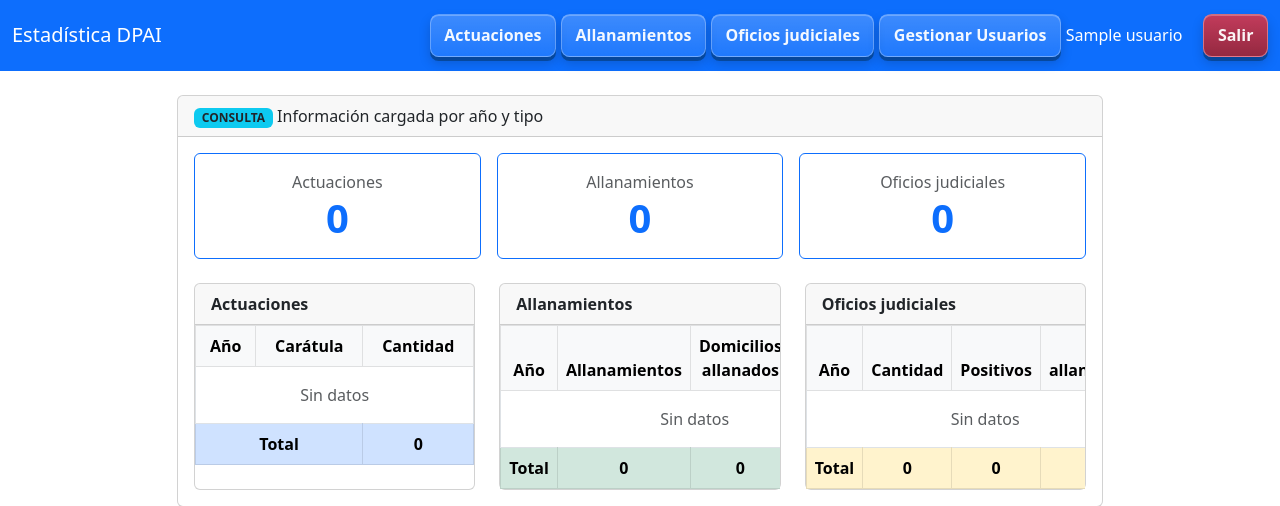
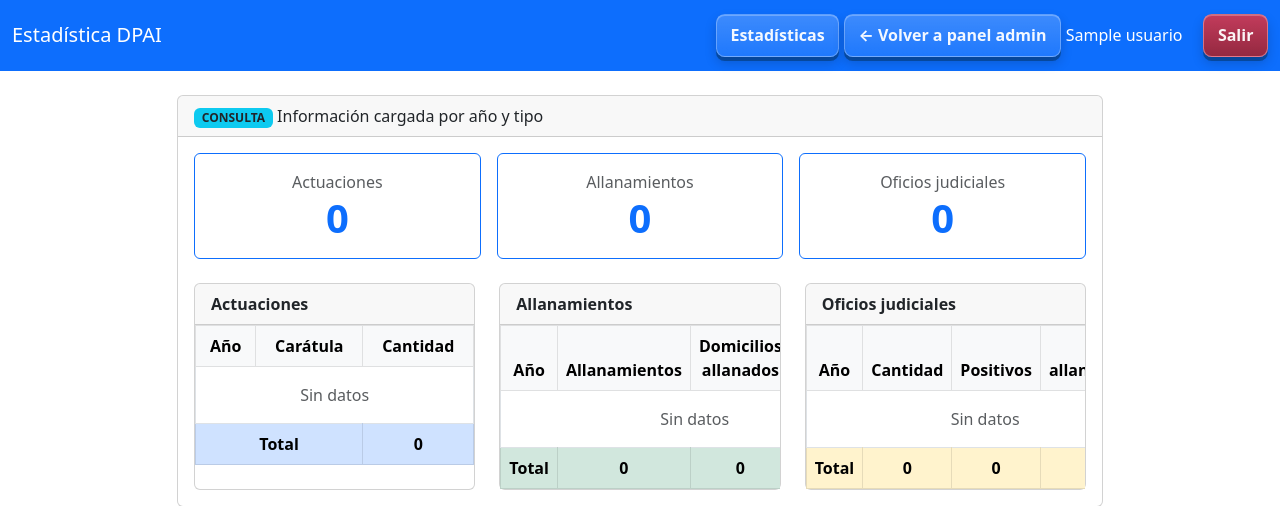
Before and after one commit to ArgusLuCh/dpai, a Flask app: page /estadisticas in a window 1280 px wide. Shown: the top 506 px of the page. Run offline with Flask 3, Linux system fonts and the light colour scheme; a user stored in the database is signed in; a database or web service that is not in the repository returns one stand-in record (values such as "Sample title"); data that the repository does not hold is empty; some libraries are stand-ins or nearby versions.

Commit message:
Agrego vista previa de consultor para administradores

```diff
--- a/app.py
+++ b/app.py
@@ -1,5 +1,5 @@
 import os
-from flask import Flask, render_template, request, redirect, url_for
+from flask import Flask, render_template, request, redirect, url_for, session
 from flask_login import LoginManager, UserMixin, login_user, logout_user, login_required, current_user
 from werkzeug.security import generate_password_hash, check_password_hash
 import psycopg2
@@ -160,6 +160,28 @@ def load_user(user_id):
         return Usuario(user['id'], user['nombre_usuario'], user['nombre_completo'], user['es_admin'], user['es_consulta'])
     return None
 
+def vista_consultor_activa():
+    """True si un admin activó el modo 'ver como consultor' en esta sesión."""
+    return bool(session.get('vista_consultor')) and current_user.is_authenticated and current_user.es_admin
+
+def es_admin_efectivo():
+    """Admin real, excepto mientras está previsualizando la vista de consultor."""
+    return current_user.is_authenticated and current_user.es_admin and not vista_consultor_activa()
+
+def es_consulta_efectivo():
+    """Trata al usuario como 'de consulta' si lo es de verdad, o si un admin
+    activó la previsualización de esa vista."""
+    if vista_consultor_activa():
+        return True
+    return current_user.is_authenticated and current_user.es_consulta and not current_user.es_admin
+
+@app.context_processor
+def inject_vista_helpers():
+    return dict(
+        vista_consultor_activa=vista_consultor_activa(),
+        es_admin_real=current_user.is_authenticated and current_user.es_admin
+    )
+
 STATUSES = {
     'elevada': 'Elevada',
     'elevada_con_acusado': 'Elevada (con acusado)',
@@ -203,6 +225,20 @@ def login():
 def logout():
     logout_user()
     return redirect(url_for('login'))
+
+@app.route('/vista/consultor')
+@login_required
+def activar_vista_consultor():
+    if not current_user.es_admin:
+        return redirect(url_for('index'))
+    session['vista_consultor'] = True
+    return redirect(url_for('estadisticas'))
+
+@app.route('/vista/admin')
+@login_required
+def volver_vista_admin():
+    session.pop('vista_consultor', None)
+    return redirect(url_for('index'))
 
 @app.route('/registrar', methods=['GET', 'POST'])
 def registrar():
@@ -267,12 +303,12 @@ def olvide_password():
 @app.route('/')
 @login_required
 def index():
-    if current_user.es_consulta and not current_user.es_admin:
+    if es_consulta_efectivo():
         return redirect(url_for('estadisticas'))
     conn = get_db()
     busqueda = request.args.get('q', '').strip()
 
-    if current_user.es_admin:
+    if es_admin_efectivo():
         if busqueda:
             # Búsqueda general en múltiples campos
             patron = f'%{busqueda}%'
@@ -300,12 +336,12 @@ def index():
         actuaciones_por_usuario = {}
 
     conn.close()
-    return render_template('index.html', actuaciones=filas, actuaciones_por_usuario=actuaciones_por_usuario, statuses=STATUSES, colors=COLORS, es_admin=current_user.es_admin, busqueda=busqueda)
+    return render_template('index.html', actuaciones=filas, actuaciones_por_usuario=actuaciones_por_usuario, statuses=STATUSES, colors=COLORS, es_admin=es_admin_efectivo(), busqueda=busqueda)
 
 @app.route('/add', methods=['POST'])
 @login_required
 def add():
-    if current_user.es_consulta and not current_user.es_admin:
+    if es_consulta_efectivo():
         return redirect(url_for('estadisticas'))
     numero_actuacion = request.form.get('numero_actuacion','').strip()
     caratula = request.form.get('caratula','').strip()
@@ -335,7 +371,7 @@ def add():
 @app.route('/edit/<int:id>', methods=['GET','POST'])
 @login_required
 def edit(id):
-    if current_user.es_consulta and not current_user.es_admin:
+    if es_consulta_efectivo():
         return redirect(url_for('estadisticas'))
     conn = get_db()
     fila = conn.execute('SELECT * FROM actuaciones WHERE id=?', (id,)).fetchone()
@@ -344,7 +380,7 @@ def edit(id):
         conn.close()
         return redirect(url_for('index'))
 
-    if fila['user_id'] != current_user.id and not current_user.es_admin:
+    if fila['user_id'] != current_user.id and not es_admin_efectivo():
         conn.close()
         return redirect(url_for('index'))
 
@@ -367,11 +403,11 @@ def edit(id):
                 a=fila,
                 statuses=STATUSES,
                 colors=COLORS,
-                es_admin=current_user.es_admin,
+                es_admin=es_admin_efectivo(),
                 error='Número, fecha del hecho, damnificado y acusado son obligatorios'
             )
 
-        if current_user.es_admin:
+        if es_admin_efectivo():
             estado = request.form.get('estado')
             if estado is not None:
                 estado = estado.strip()
@@ -399,17 +435,17 @@ def edit(id):
         return redirect(url_for('index'))
 
     conn.close()
-    return render_template('edit.html', a=fila, statuses=STATUSES, colors=COLORS, es_admin=current_user.es_admin)
+    return render_template('edit.html', a=fila, statuses=STATUSES, colors=COLORS, es_admin=es_admin_efectivo())
 
 @app.route('/delete/<int:id>', methods=['POST'])
 @login_required
 def delete(id):
-    if current_user.es_consulta and not current_user.es_admin:
+    if es_consulta_efectivo():
         return redirect(url_for('estadisticas'))
     conn = get_db()
     fila = conn.execute('SELECT user_id FROM actuaciones WHERE id=?', (id,)).fetchone()
 
-    if fila and (fila['user_id'] == current_user.id or current_user.es_admin):
+    if fila and (fila['user_id'] == current_user.id or es_admin_efectivo()):
         conn.execute('DELETE FROM actuaciones WHERE id=?', (id,))
         conn.commit()
 
@@ -417,7 +453,7 @@ def delete(id):
     return redirect(url_for('index'))
 
 def registros_propios_o_todos(conn, tabla):
-    if current_user.es_admin:
+    if es_admin_efectivo():
         return conn.execute(f'SELECT * FROM {tabla} ORDER BY created_at DESC').fetchall()
     return conn.execute(
         f'SELECT * FROM {tabla} WHERE user_id=? ORDER BY created_at DESC',
@@ -427,7 +463,7 @@ def registros_propios_o_todos(conn, tabla):
 @app.route('/estadisticas')
 @login_required
 def estadisticas():
-    if not current_user.es_consulta and not current_user.es_admin:
+    if not es_consulta_efectivo() and not es_admin_efectivo():
         return redirect(url_for('index'))
 
     conn = get_db()
@@ -524,7 +560,7 @@ def estadisticas():
 @app.route('/allanamientos', methods=['GET', 'POST'])
 @login_required
 def allanamientos():
-    if current_user.es_consulta and not current_user.es_admin:
+    if es_consulta_efectivo():
         return redirect(url_for('estadisticas'))
     conn = get_db()
     if request.method == 'POST':
@@ -557,11 +593,11 @@ def allanamientos():
 @app.route('/allanamientos/eliminar/<int:id>', methods=['POST'])
 @login_required
 def eliminar_allanamiento(id):
-    if current_user.es_consulta and not current_user.es_admin:
+    if es_consulta_efectivo():
         return redirect(url_for('estadisticas'))
     conn = get_db()
     conn.execute('DELETE FROM allanamientos WHERE id=? AND (user_id=? OR ?=1)',
-                 (id, current_user.id, int(current_user.es_admin)))
+                 (id, current_user.id, int(es_admin_efectivo())))
     conn.commit()
     conn.close()
     return redirect(url_for('allanamientos'))
@@ -569,7 +605,7 @@ def eliminar_allanamiento(id):
 @app.route('/oficios-judiciales', methods=['GET', 'POST'])
 @login_required
 def oficios_judiciales():
-    if current_user.es_consulta and not current_user.es_admin:
+    if es_consulta_efectivo():
         return redirect(url_for('estadisticas'))
     conn = get_db()
     if request.method == 'POST':
@@ -598,11 +634,11 @@ def oficios_judiciales():
 @app.route('/oficios-judiciales/eliminar/<int:id>', methods=['POST'])
 @login_required
 def eliminar_oficio_judicial(id):
-    if current_user.es_consulta and not current_user.es_admin:
+    if es_consulta_efectivo():
         return redirect(url_for('estadisticas'))
     conn = get_db()
     conn.execute('DELETE FROM oficios_judiciales WHERE id=? AND (user_id=? OR ?=1)',
-                 (id, current_user.id, int(current_user.es_admin)))
+                 (id, current_user.id, int(es_admin_efectivo())))
     conn.commit()
     conn.close()
     return redirect(url_for('oficios_judiciales'))
@@ -640,7 +676,7 @@ def crear_admin():
 @app.route('/usuarios')
 @login_required
 def usuarios():
-    if not current_user.es_admin:
+    if not es_admin_efectivo():
         return redirect(url_for('index'))
 
     conn = get_db()
@@ -652,7 +688,7 @@ def usuarios():
 @app.route('/crear-usuario-consulta', methods=['POST'])
 @login_required
 def crear_usuario_consulta():
-    if not current_user.es_admin:
+    if not es_admin_efectivo():
         return redirect(url_for('index'))
     nombre_usuario = request.form.get('nombre_usuario', '').strip()
     contrasena = request.form.get('contrasena', '')
@@ -677,7 +713,7 @@ def crear_usuario_consulta():
 @app.route('/convertir-a-consulta/<int:user_id>', methods=['POST'])
 @login_required
 def convertir_a_consulta(user_id):
-    if not current_user.es_admin or user_id == current_user.id:
+    if not es_admin_efectivo() or user_id == current_user.id:
         return redirect(url_for('usuarios'))
     conn = get_db()
     conn.execute(
@@ -691,7 +727,7 @@ def convertir_a_consulta(user_id):
 @app.route('/resetear-password/<int:user_id>', methods=['GET', 'POST'])
 @login_required
 def resetear_password(user_id):
-    if not current_user.es_admin:
+    if not es_admin_efectivo():
         return redirect(url_for('index'))
 
     conn = get_db()
@@ -729,7 +765,7 @@ def resetear_password(user_id):
 @app.route('/eliminar-usuario/<int:user_id>', methods=['POST'])
 @login_required
 def eliminar_usuario(user_id):
-    if not current_user.es_admin:
+    if not es_admin_efectivo():
         return redirect(url_for('index'))
 
     # No permitir que un admin se elimine a sí mismo
--- a/templates/base.html
+++ b/templates/base.html
@@ -15,7 +15,7 @@
         <div class="navbar-collapse">
           <ul class="navbar-nav ms-auto app-top-nav">
             {% if current_user.is_authenticated %}
-            {% if current_user.es_consulta and not current_user.es_admin %}
+            {% if vista_consultor_activa or (current_user.es_consulta and not current_user.es_admin) %}
             <li class="nav-item"><a class="nav-link app-top-link" href="/estadisticas">Estadísticas</a></li>
             {% else %}
             <li class="nav-item"><a class="nav-link app-top-link" href="/">Actuaciones</a></li>
@@ -23,9 +23,18 @@
             <li class="nav-item"><a class="nav-link app-top-link" href="/oficios-judiciales">Oficios judiciales</a></li>
             {% endif %}
             {% endif %}
-            {% if current_user.es_admin %}
+            {% if es_admin_real and not vista_consultor_activa %}
             <li class="nav-item">
               <a class="nav-link app-top-link" href="/usuarios">Gestionar Usuarios</a>
+            </li>
+            {% endif %}
+            {% if es_admin_real %}
+            <li class="nav-item">
+              {% if vista_consultor_activa %}
+              <a class="nav-link app-top-link" href="/vista/admin" style="font-weight:bold;">← Volver a panel admin</a>
+              {% else %}
+              <a class="nav-link app-top-link" href="/vista/consultor">Ver como consultor</a>
+              {% endif %}
             </li>
             {% endif %}
             <li class="nav-item">
```
